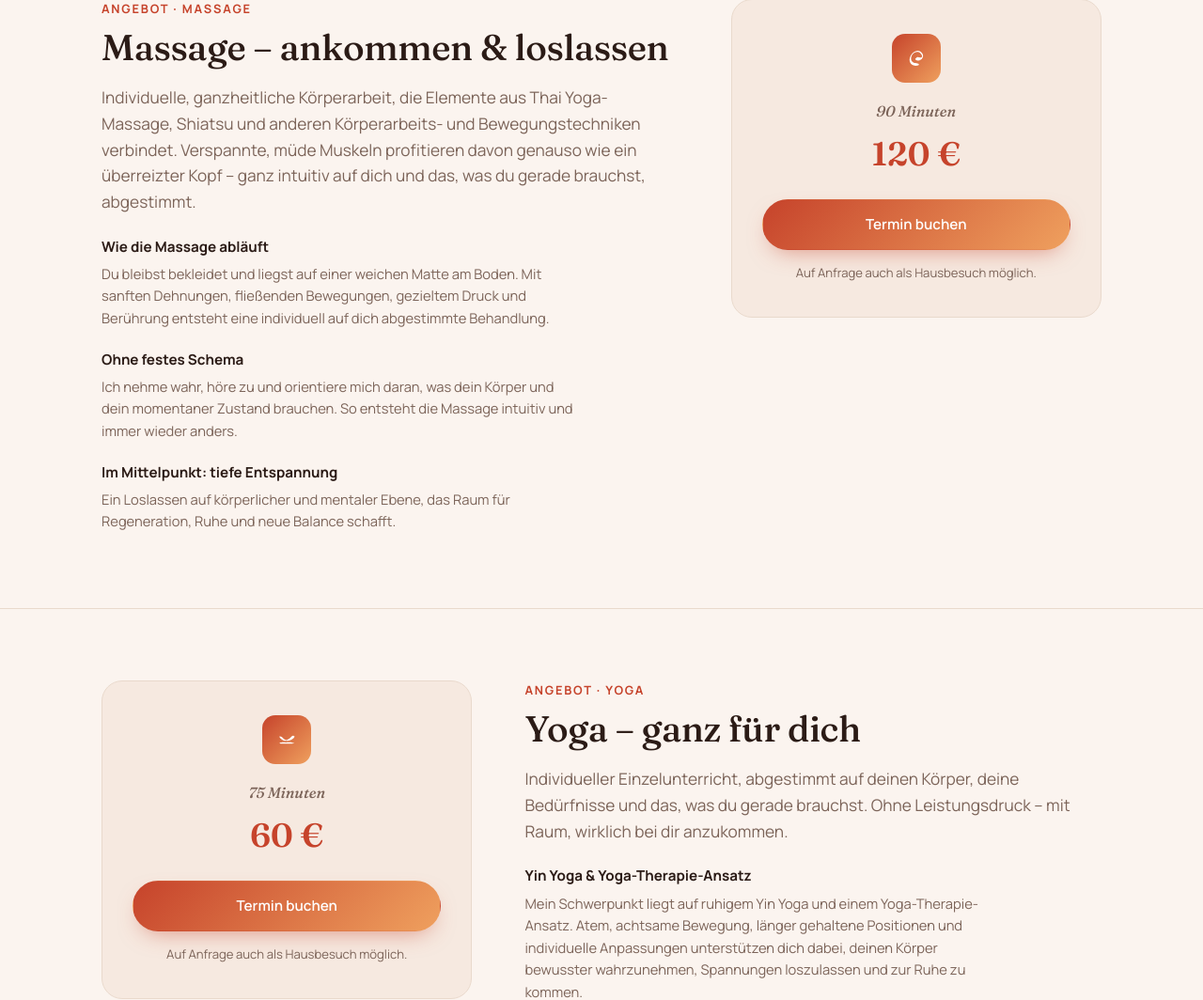
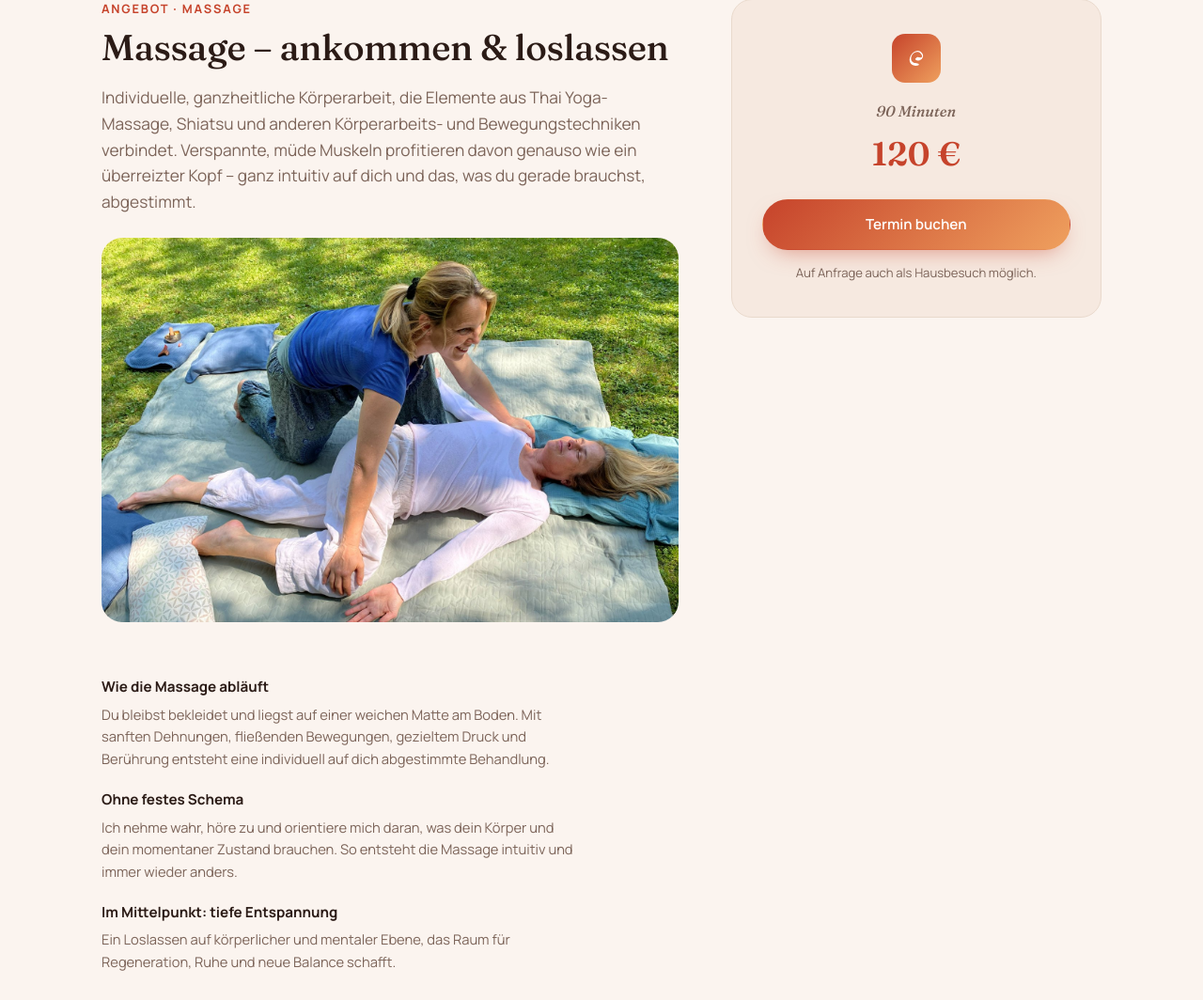
Before and after one commit to LagOHM/lagohm-website, a PHP site: page / in a window 1280 px wide. Shown: the part 2066-3130 px from the top of the page at 94% size. Run offline with PHP 8.4, Linux system fonts and the light colour scheme.

Commit message:
Add action photo of Helena giving a Thai Yoga-Massage to the Massage section
Co-Authored-By: Claude Sonnet 5 <noreply@anthropic.com>

```diff
--- a/css/style.css
+++ b/css/style.css
@@ -172,6 +172,10 @@ a{ color: inherit; text-decoration: none; }
 }
 .service-detail--alt .service-detail-grid{ grid-template-columns: .9fr 1.4fr; }
 .service-detail-copy .lede{ max-width: 56ch; }
+.service-detail-photo{
+  width:100%; aspect-ratio: 3/2; object-fit: cover; object-position: 50% 30%;
+  border-radius: var(--radius); margin: 8px 0 28px;
+}
 
 .technique-list{ display:flex; flex-direction:column; gap:20px; margin: 22px 0 4px; }
 .technique h4{
--- a/index.html
+++ b/index.html
@@ -100,6 +100,8 @@
         <span class="eyebrow">Angebot · Massage</span>
         <h2>Massage – ankommen &amp; loslassen</h2>
         <p class="lede">Individuelle, ganzheitliche Körperarbeit, die Elemente aus Thai Yoga-Massage, Shiatsu und anderen Körperarbeits- und Bewegungstechniken verbindet. Verspannte, müde Muskeln profitieren davon genauso wie ein überreizter Kopf – ganz intuitiv auf dich und das, was du gerade brauchst, abgestimmt.</p>
+
+        <img class="service-detail-photo" src="images/helena-massage-action.jpg" alt="Helena bei einer Thai Yoga-Massage im Freien">
 
         <div class="technique-list">
           <div class="technique">
```
Also changed, not shown: images/helena-massage-action.jpg (added).
